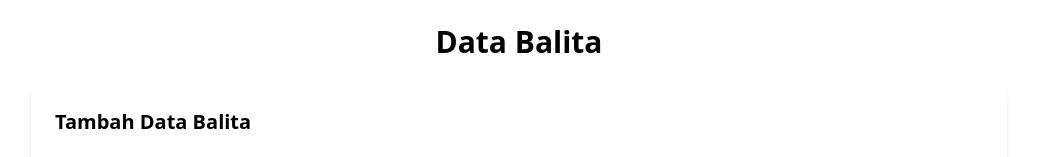
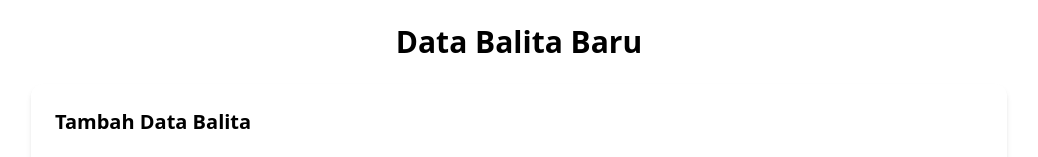
Before and after one commit to camellika/smarthealth-village, a Next.js app: page /balita in a window 1280 px wide. Shown: the top 157 px of the page, without its empty margins (121-1159 px from the left). Built offline with nearby package versions, Linux system fonts and the light colour scheme; no server answers; the database is empty.

Commit message:
Change balita pages

```diff
--- a/src/app/balita/page.js
+++ b/src/app/balita/page.js
@@ -52,7 +52,7 @@ export default function BalitaPage() {
     <div className="max-w-5xl mx-auto p-6">
 
       <h1 className="text-3xl font-bold mb-6 text-center">
-        Data Balita
+        Data Balita Baru
       </h1>
 
       {/* FORM */}
```
